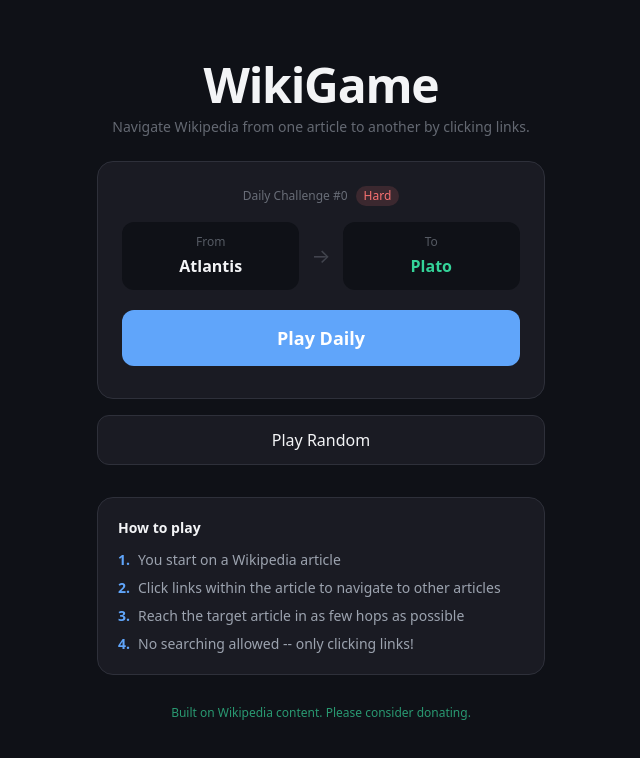
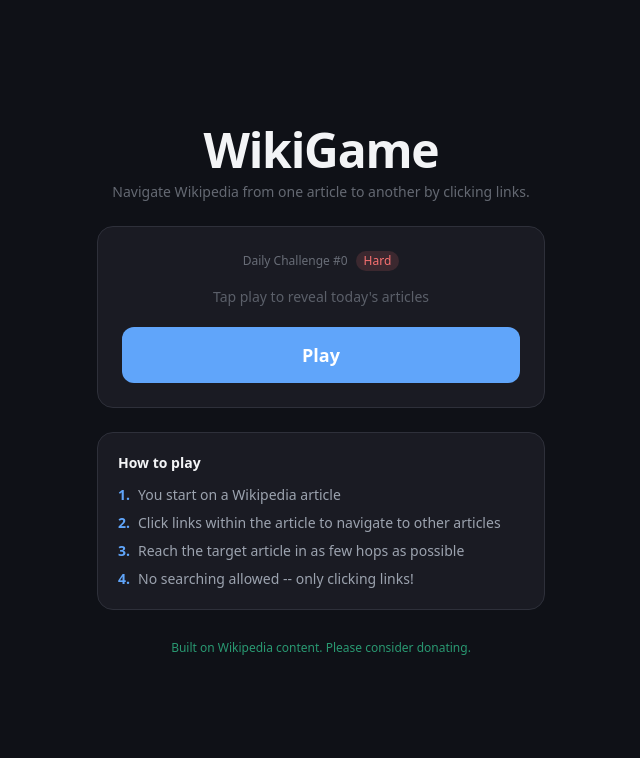
Before and after one commit to jhomer192/wikigame, a React (Vite) app: page / in a window 1280 px wide. Shown: the top 758 px of the page, without its empty margins (319-959 px from the left). Built offline with nearby package versions, Linux system fonts and the light colour scheme.

Commit message:
Fix UX: hide articles until play, remove random, fix link clicking
- Don't show start/end articles on start screen (reveal on play)
- Remove Play Random button (just daily challenge)
- Keep Play Again as random in results screen

```diff
--- a/src/App.tsx
+++ b/src/App.tsx
@@ -137,7 +137,6 @@
           challenge={dailyChallenge}
           dailyCompleted={dailyCompleted}
           onStartDaily={handleStartDaily}
-          onStartRandom={handleStartRandom}
         />
       </div>
     )
--- a/src/components/StartScreen.tsx
+++ b/src/components/StartScreen.tsx
@@ -4,7 +4,6 @@
   challenge: DailyChallenge
   dailyCompleted: boolean
   onStartDaily: () => void
-  onStartRandom: () => void
 }
 
 function getDifficultyLabel(d: string): { text: string; color: string } {
@@ -20,7 +19,6 @@
   challenge,
   dailyCompleted,
   onStartDaily,
-  onStartRandom,
 }: StartScreenProps) {
   const diff = getDifficultyLabel(challenge.difficulty)
 
@@ -48,46 +46,27 @@
             </span>
           </div>
 
-          <div className="flex items-center justify-center gap-3 mb-5">
-            <div className="bg-bg rounded-xl px-4 py-3 flex-1">
-              <div className="text-xs text-text/50 mb-1">From</div>
-              <div className="text-text-bright font-semibold text-sm sm:text-base truncate">
-                {challenge.start}
-              </div>
-            </div>
-            <div className="text-text/30 text-xl">&#x2192;</div>
-            <div className="bg-bg rounded-xl px-4 py-3 flex-1">
-              <div className="text-xs text-text/50 mb-1">To</div>
-              <div className="text-success font-semibold text-sm sm:text-base truncate">
-                {challenge.end}
-              </div>
-            </div>
-          </div>
-
           {dailyCompleted ? (
             <div className="text-sm text-success mb-3">
               &#x2713; Today's challenge completed!
             </div>
           ) : (
-            <button
-              onClick={onStartDaily}
-              className="w-full py-3.5 rounded-xl bg-accent text-white font-semibold text-lg hover:bg-accent-dim transition-colors mb-2"
-            >
-              Play Daily
-            </button>
+            <>
+              <p className="text-text/50 text-sm mb-5">
+                Tap play to reveal today's articles
+              </p>
+              <button
+                onClick={onStartDaily}
+                className="w-full py-3.5 rounded-xl bg-accent text-white font-semibold text-lg hover:bg-accent-dim transition-colors"
+              >
+                Play
+              </button>
+            </>
           )}
         </div>
 
-        {/* Random play */}
-        <button
-          onClick={onStartRandom}
-          className="w-full py-3 rounded-xl bg-bg-card border border-border text-text-bright font-medium hover:bg-bg-hover transition-colors"
-        >
-          Play Random
-        </button>
-
         {/* How to play */}
-        <div className="mt-8 text-left bg-bg-card rounded-2xl p-5 border border-border">
+        <div className="mt-6 text-left bg-bg-card rounded-2xl p-5 border border-border">
           <h3 className="text-sm font-semibold text-text-bright mb-3">How to play</h3>
           <ol className="text-sm text-text space-y-2">
             <li className="flex gap-2">
```
